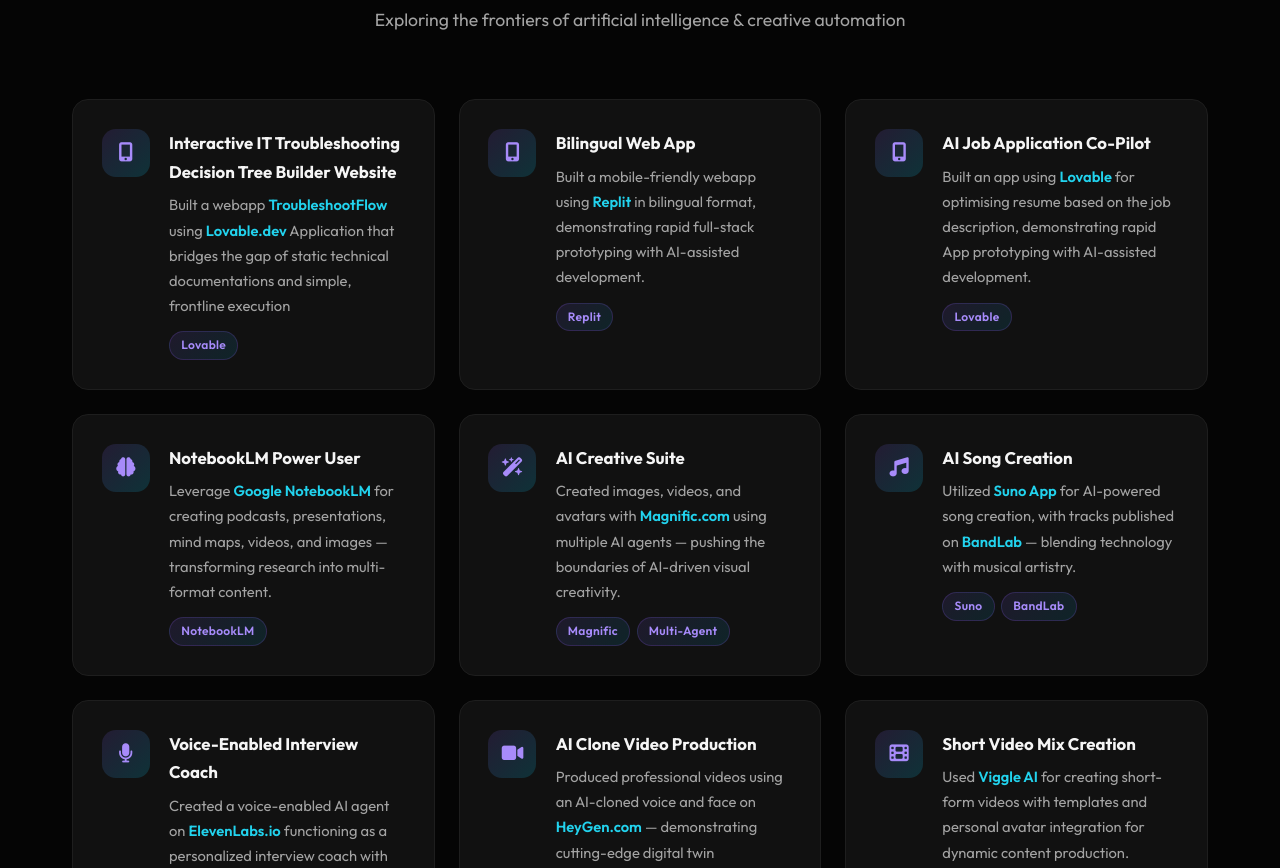
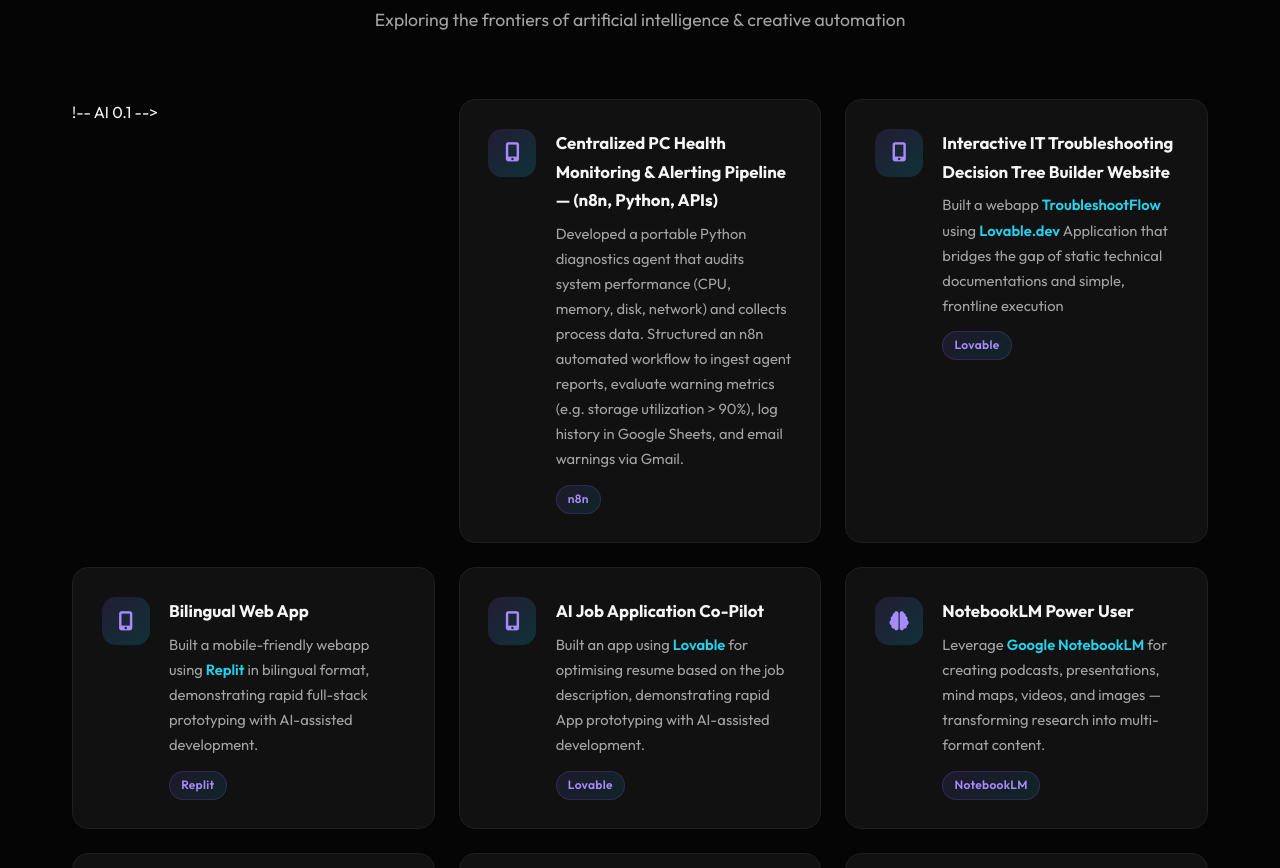
Before and after one commit to manikandann95/Portfolio, a website: page index.html in a window 1280 px wide. Shown: the part 6023-6891 px from the top of the page. Drawn offline with nearby package versions, Linux system fonts and the light colour scheme.

Commit message:
Add AI project card for PC health monitoring
Added a new AI project card for a centralized PC health monitoring and alerting pipeline.

```diff
--- a/index.html
+++ b/index.html
@@ -355,6 +355,15 @@
                 <p>Exploring the frontiers of artificial intelligence &amp; creative automation</p>
             </div>
             <div class="ai-grid">
+                !-- AI 0.1 -->
+                <div class="ai-card" data-aos="fade-up" data-aos-delay="0">
+                    <div class="ai-card-icon"><i class="fas fa-mobile-alt"></i></div>
+                    <div class="ai-card-content">
+                        <h3>Centralized PC Health Monitoring & Alerting Pipeline — (n8n, Python, APIs)</h3>
+                        <p>Developed a portable Python diagnostics agent that audits system performance (CPU, memory, disk, network) and collects process data. Structured an n8n automated workflow to ingest agent reports, evaluate warning metrics (e.g. storage utilization > 90%), log history in Google Sheets, and email warnings via Gmail.</p>
+                        <span class="ai-tag">n8n</span>
+                    </div>
+                </div>
                 <!-- AI 1 -->
                 <div class="ai-card" data-aos="fade-up" data-aos-delay="0">
                     <div class="ai-card-icon"><i class="fas fa-mobile-alt"></i></div>
```
